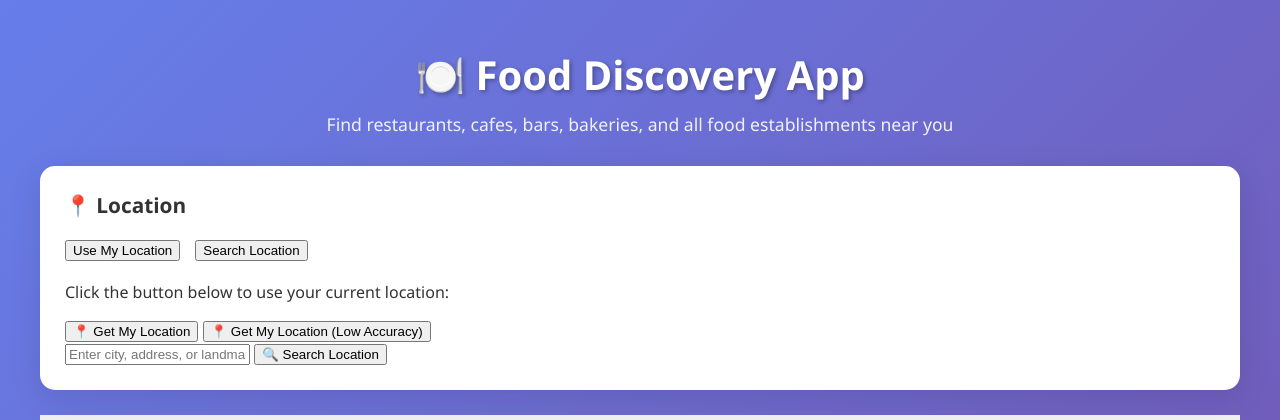
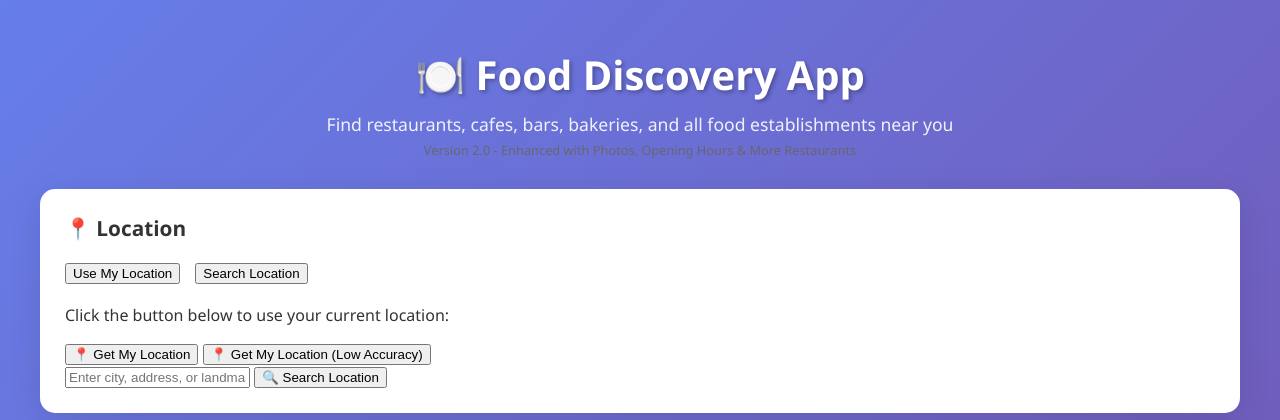
Before and after one commit to noahlimjj/restaurant-discovery, a Flask app: page / in a window 1280 px wide. Shown: the top 420 px of the page. Run offline with Flask 3, Linux system fonts and the light colour scheme.

Commit message:
Force new deployment with version indicator - Enhanced app with photos, opening hours, and more restaurants

```diff
--- a/templates/index.html
+++ b/templates/index.html
@@ -11,6 +11,7 @@
         <header>
             <h1>🍽️ Food Discovery App</h1>
             <p>Find restaurants, cafes, bars, bakeries, and all food establishments near you</p>
+            <p style="font-size: 0.8rem; color: #666; margin-top: 5px;">Version 2.0 - Enhanced with Photos, Opening Hours & More Restaurants</p>
         </header>
 
         <!-- Location Selection -->
```
